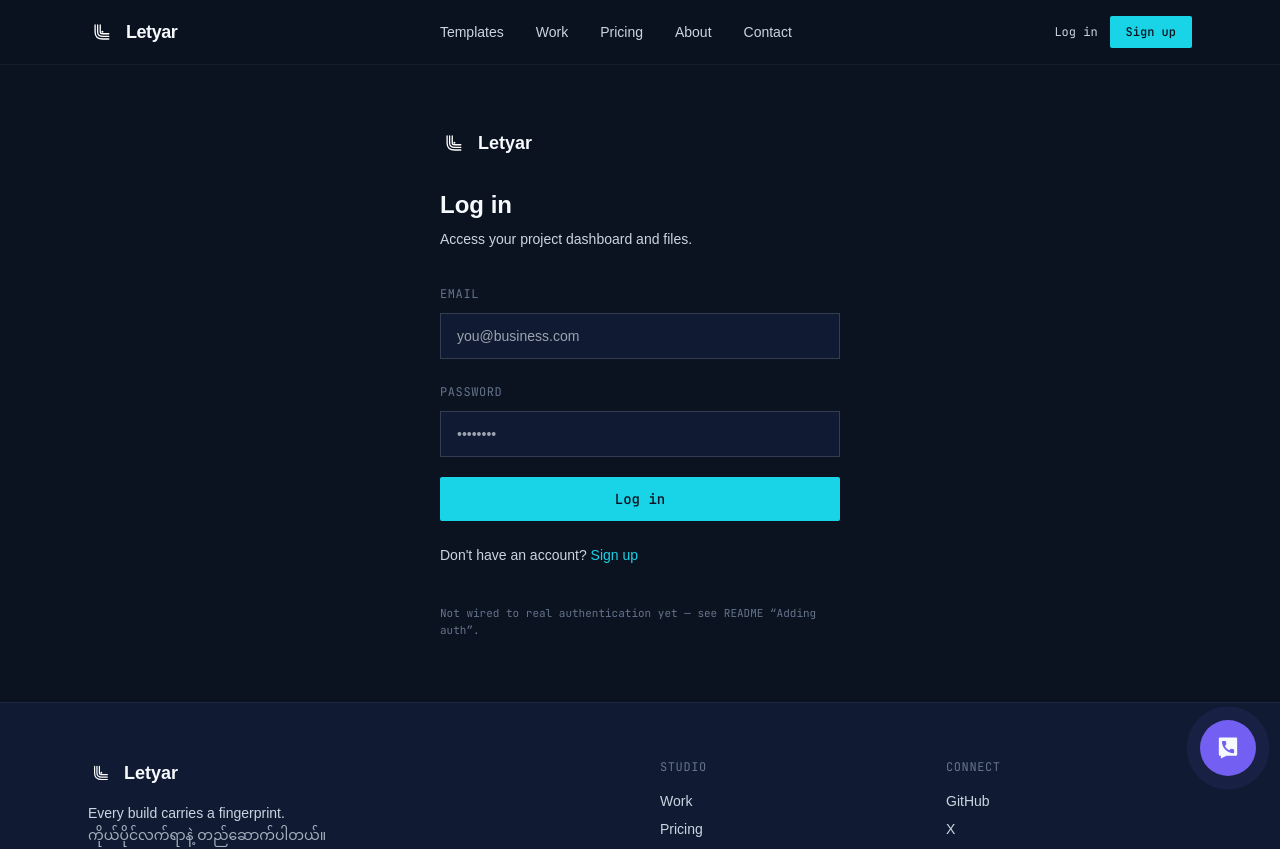
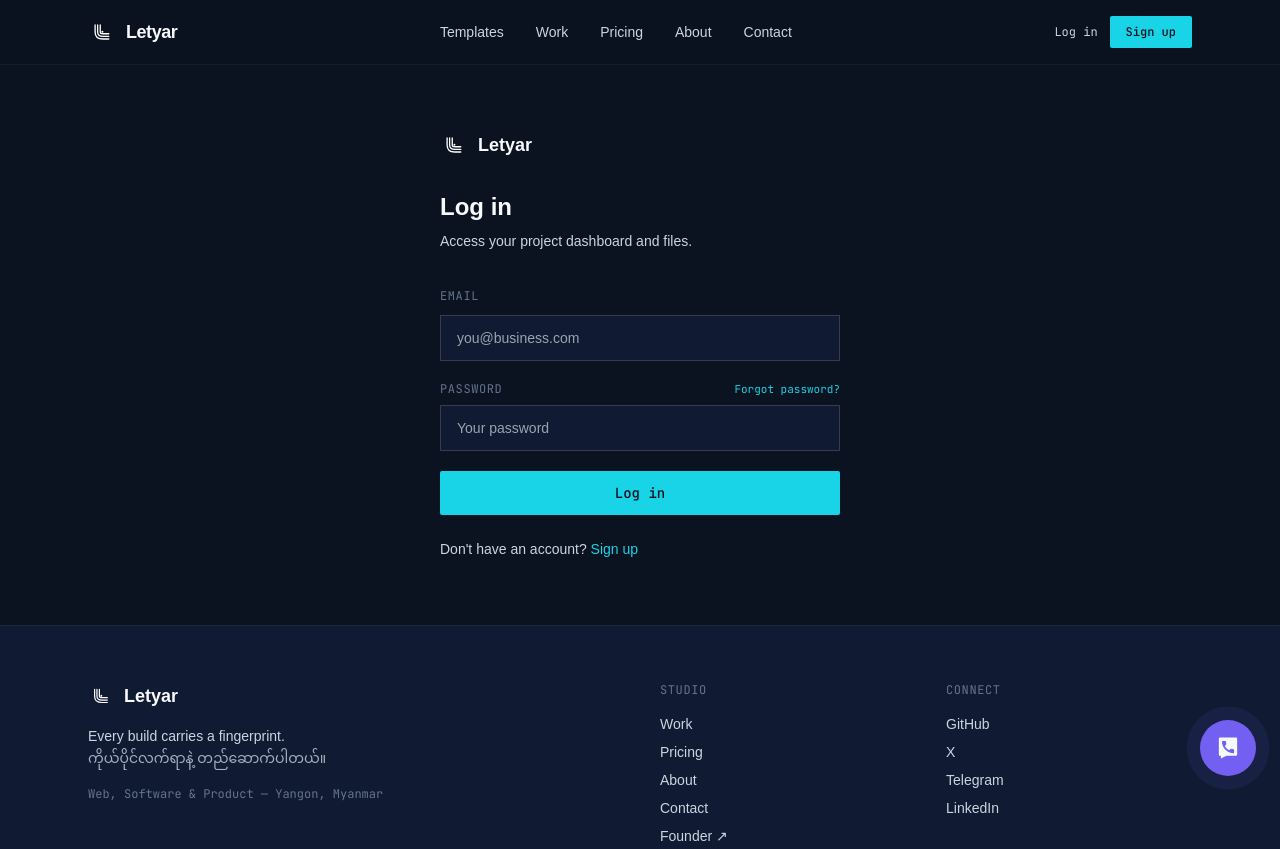
Before and after one commit to letyarworks/letyar-website, a Next.js app: page /login in a window 1280 px wide. Shown: the top 849 px of the page. Built offline with nearby package versions, Linux system fonts and the light colour scheme; no server answers; a web font is replaced by a local one.

Commit message:
feat(auth): make login page real

```diff
--- a/app/login/page.tsx
+++ b/app/login/page.tsx
@@ -1,9 +1,16 @@
 import Link from "next/link";
 import RidgeMark from "@/components/RidgeMark";
+import LoginForm from "@/components/LoginForm";
 
 export const metadata = { title: "Log in — Letyar" };
 
-export default function LoginPage() {
+export default function LoginPage({
+  searchParams,
+}: {
+  searchParams: { error?: string };
+}) {
+  const callbackError = searchParams.error === "auth_callback";
+
   return (
     <section className="mx-auto flex min-h-[70vh] max-w-md flex-col justify-center px-6 py-16">
       <Link href="/" className="mb-8 flex items-center gap-2.5">
@@ -16,46 +23,17 @@
         Access your project dashboard and files.
       </p>
 
-      <form className="mt-8 space-y-5">
-        <div>
-          <label htmlFor="email" className="font-mono text-xs uppercase tracking-wider text-slate">
-            Email
-          </label>
-          <input
-            id="email"
-            type="email"
-            className="mt-2 w-full border border-white/15 bg-navy px-4 py-3 font-body text-sm text-paper outline-none transition focus:border-cyan"
-            placeholder="you@business.com"
-          />
-        </div>
-        <div>
-          <label htmlFor="password" className="font-mono text-xs uppercase tracking-wider text-slate">
-            Password
-          </label>
-          <input
-            id="password"
-            type="password"
-            className="mt-2 w-full border border-white/15 bg-navy px-4 py-3 font-body text-sm text-paper outline-none transition focus:border-cyan"
-            placeholder="••••••••"
-          />
-        </div>
-        <button
-          type="submit"
-          className="w-full rounded-sm bg-cyan px-6 py-3 font-mono text-sm font-medium text-ink transition hover:bg-paper"
-        >
-          Log in
-        </button>
-      </form>
+      {callbackError && (
+        <p className="mt-6 border border-lacquer/30 bg-lacquer/10 px-4 py-3 font-body text-sm text-paper">
+          Your email confirmation link could not be completed. Please try again.
+        </p>
+      )}
+
+      <LoginForm />
 
       <p className="mt-6 font-body text-sm text-mist">
         Don&apos;t have an account?{" "}
-        <Link href="/signup" className="text-cyan hover:text-paper">
-          Sign up
-        </Link>
-      </p>
-
-      <p className="mt-10 font-mono text-[11px] text-slate">
-        Not wired to real authentication yet — see README &ldquo;Adding auth&rdquo;.
+        <Link href="/signup" className="text-cyan hover:text-paper">Sign up</Link>
       </p>
     </section>
   );
```
